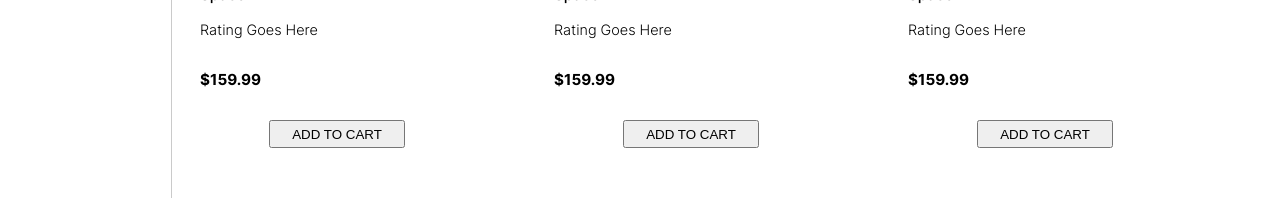
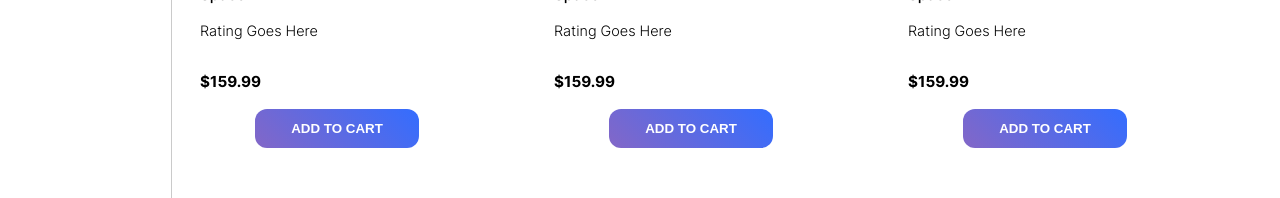
Before and after one commit to itsdavehimself/top-shopping-cart, a React (Vite) app: page /shop in a window 1280 px wide. Shown: the part 583-781 px from the top of the page. Built offline with nearby package versions, Linux system fonts and the light colour scheme.

Commit message:
Style add to cart button

```diff
--- a/src/components/ShopPage/ItemCards.module.css
+++ b/src/components/ShopPage/ItemCards.module.css
@@ -31,7 +31,7 @@
 }
 
 .price {
-  margin: 5% 0;
+  margin: 5% 0 0 0;
   font-weight: 700;
 }
 
@@ -41,7 +41,19 @@
 }
 
 .btn {
-  align-self: center;
-  height: 28px;
-  width: 136px;
+  padding: 12px 12px;
+  margin: 0 20%;
+  border: none;
+  background-image: linear-gradient(45deg, #8367c7, #336dff);
+  color: #fff;
+  border-radius: 12px;
+  font-weight: 600;
+  transition: all 0.3s ease;
+  box-shadow: 0px 0px 0px 0px rgba(131, 103, 199, 0);
 }
+
+.btn:hover {
+  cursor: pointer;
+  color: rgb(249, 246, 255);
+  box-shadow: 0px 0px 10px 5px rgba(131, 103, 199, 0.2);
+}
```
